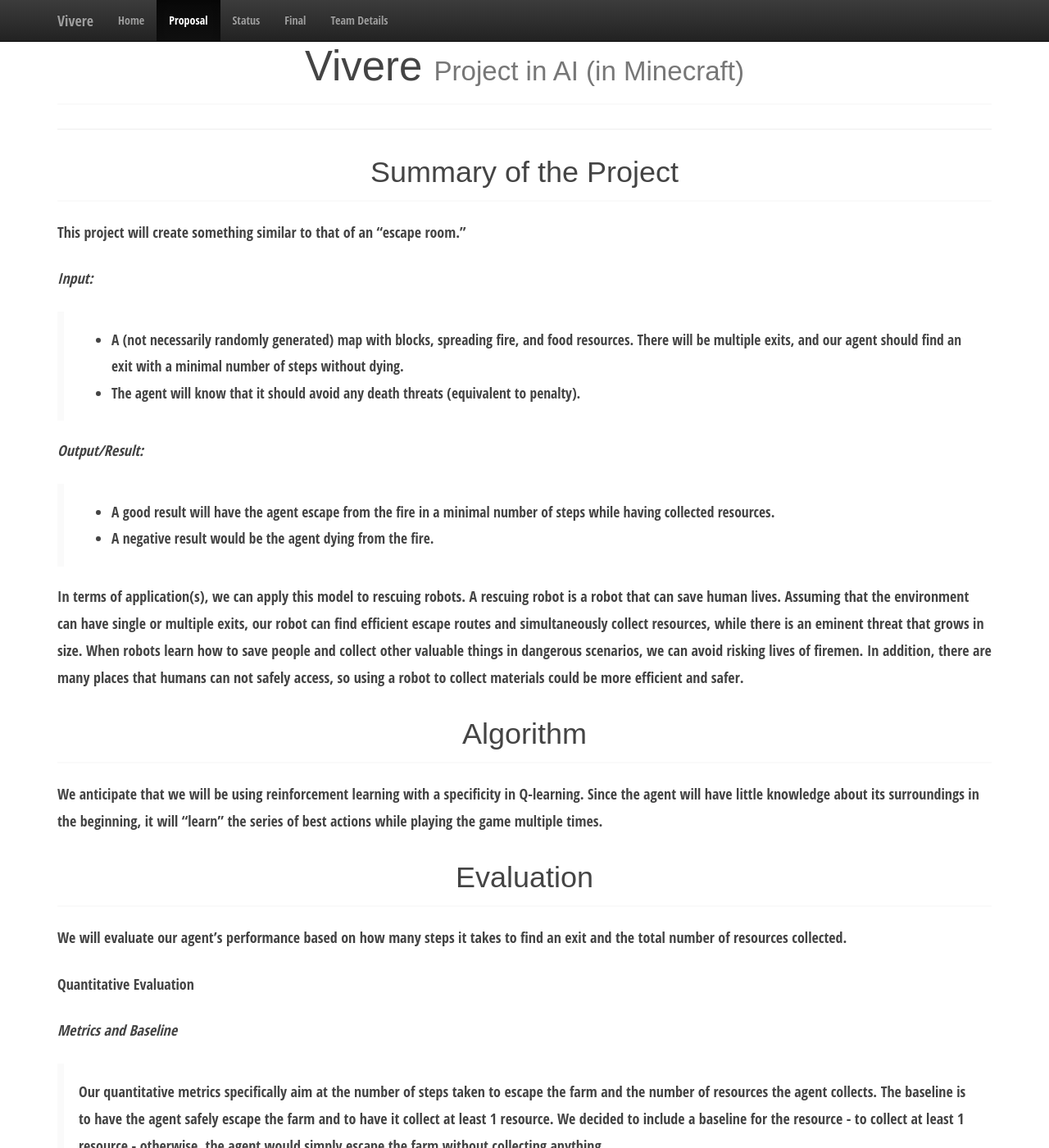
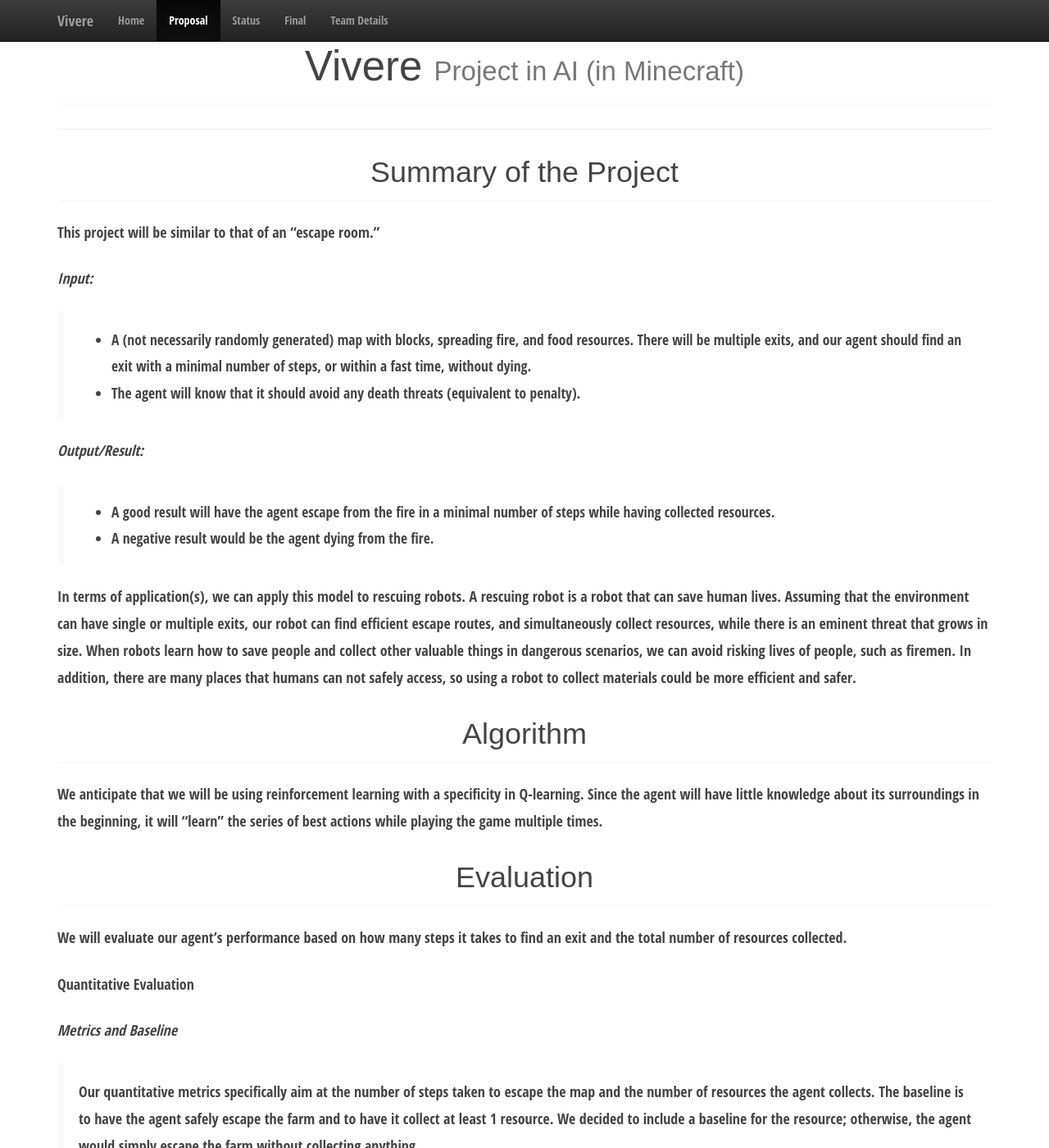
Before and after one commit to Enhjin/Vivere, a Jekyll site: the page built from docs/proposal.md, in a window 1280 px wide and 1400 px high. Shown: the whole window at 82% size. Built offline with Jekyll 4.4.1, drawn with Linux system fonts in a browser that asks for light colours; some of the changed text lies outside the part shown.

Commit message:
grammar edits

```diff
--- a/docs/proposal.md
+++ b/docs/proposal.md
@@ -3,17 +3,17 @@ layout: default
 title: Proposal
 ---
 ### Summary of the Project
-  This project will create something similar to that of an “escape room.”
+  This project will be similar to that of an “escape room.”
 
 *Input:*
-   > * A (not necessarily randomly generated) map with blocks, spreading fire, and food resources. There will be multiple exits, and our agent should find an exit with a minimal number of steps without dying.
+   > * A (not necessarily randomly generated) map with blocks, spreading fire, and food resources. There will be multiple exits, and our agent should find an exit with a minimal number of steps, or within a fast time, without dying.
    > * The agent will know that it should avoid any death threats (equivalent to penalty).
 
 *Output/Result:*
    > * A good result will have the agent escape from the fire in a minimal number of steps while having collected resources.
    > * A negative result would be the agent dying from the fire.
 
-In terms of application(s),  we can apply this model to rescuing robots. A rescuing robot is a robot that can save human lives. Assuming that the environment can have single or multiple exits, our robot can find efficient escape routes and simultaneously collect resources, while there is an eminent threat that grows in size. When robots learn how to save people and collect other valuable things in dangerous scenarios, we can avoid risking lives of firemen. In addition, there are many places that humans can not safely access, so using a robot to collect materials could be more efficient and safer.
+In terms of application(s),  we can apply this model to rescuing robots. A rescuing robot is a robot that can save human lives. Assuming that the environment can have single or multiple exits, our robot can find efficient escape routes, and simultaneously collect resources, while there is an eminent threat that grows in size. When robots learn how to save people and collect other valuable things in dangerous scenarios, we can avoid risking lives of people, such as firemen. In addition, there are many places that humans can not safely access, so using a robot to collect materials could be more efficient and safer.
 
 ### Algorithm
 
@@ -27,7 +27,7 @@ We will evaluate our agent’s performance based on how many steps it takes to f
 
 *Metrics and Baseline*
 
-> Our quantitative metrics specifically aim at the number of steps taken to escape the farm and the number of resources the agent  collects. The baseline is to have the agent safely escape the farm and to have it collect at least 1 resource. We decided to include a baseline for the resource - to collect at least 1 resource - otherwise, the agent would simply escape the farm without collecting anything.
+> Our quantitative metrics specifically aim at the number of steps taken to escape the map and the number of resources the agent  collects. The baseline is to have the agent safely escape the farm and to have it collect at least 1 resource. We decided to include a baseline for the resource; otherwise, the agent would simply escape the farm without collecting anything.
 
 *Expectation in Performance Improvement*
 
@@ -45,7 +45,7 @@ We will evaluate our agent’s performance based on how many steps it takes to f
 
 *Moonshot Case:*
 
-> We hope that our agent can perform well in more complicated worlds, not only in an environment where a farm is on fire.
+> We hope that our agent can perform well in more complicated worlds, not only in a situation where the environment is on fire.
 
 
 ### Appointment with the Instructor
```
